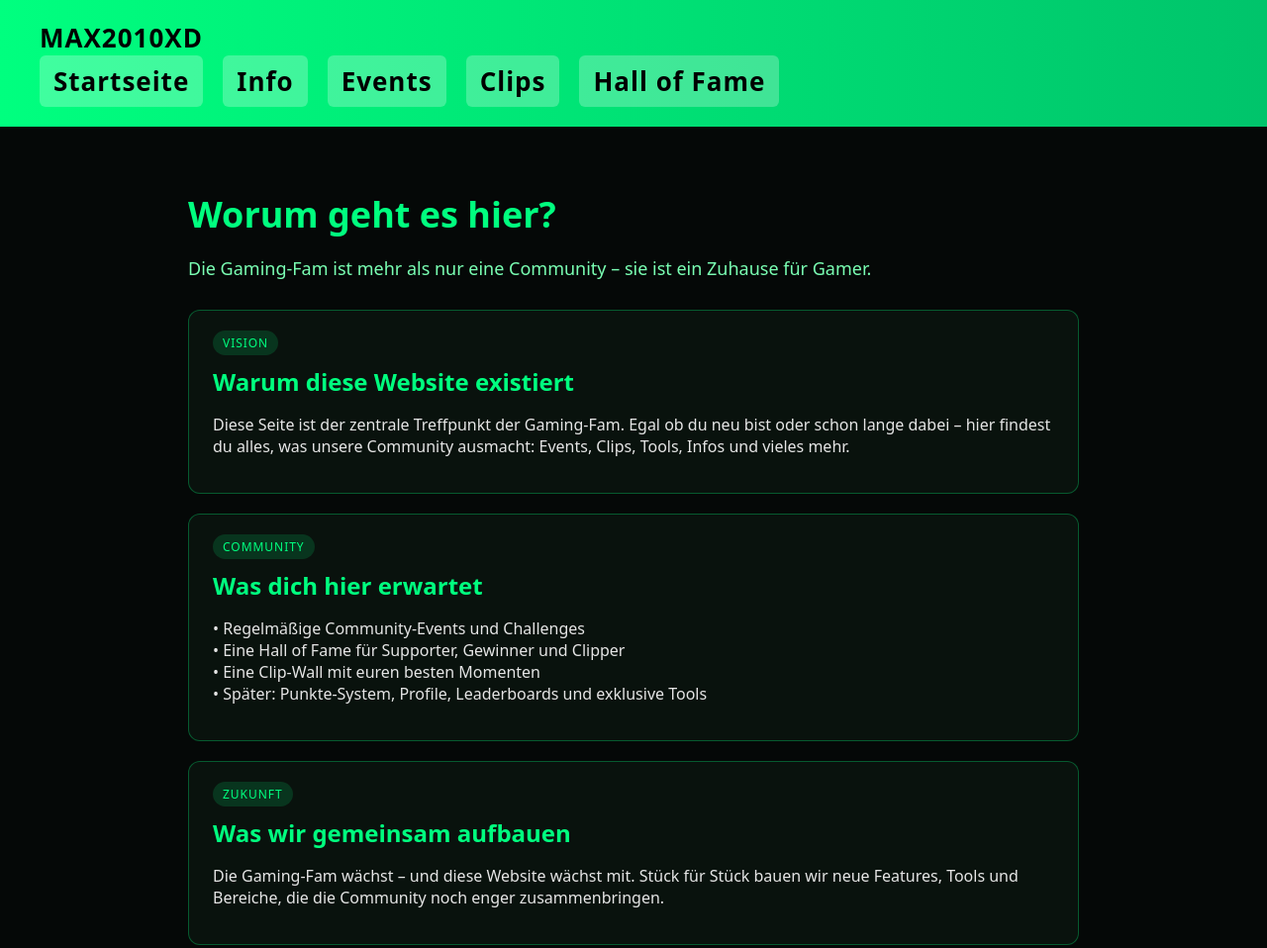
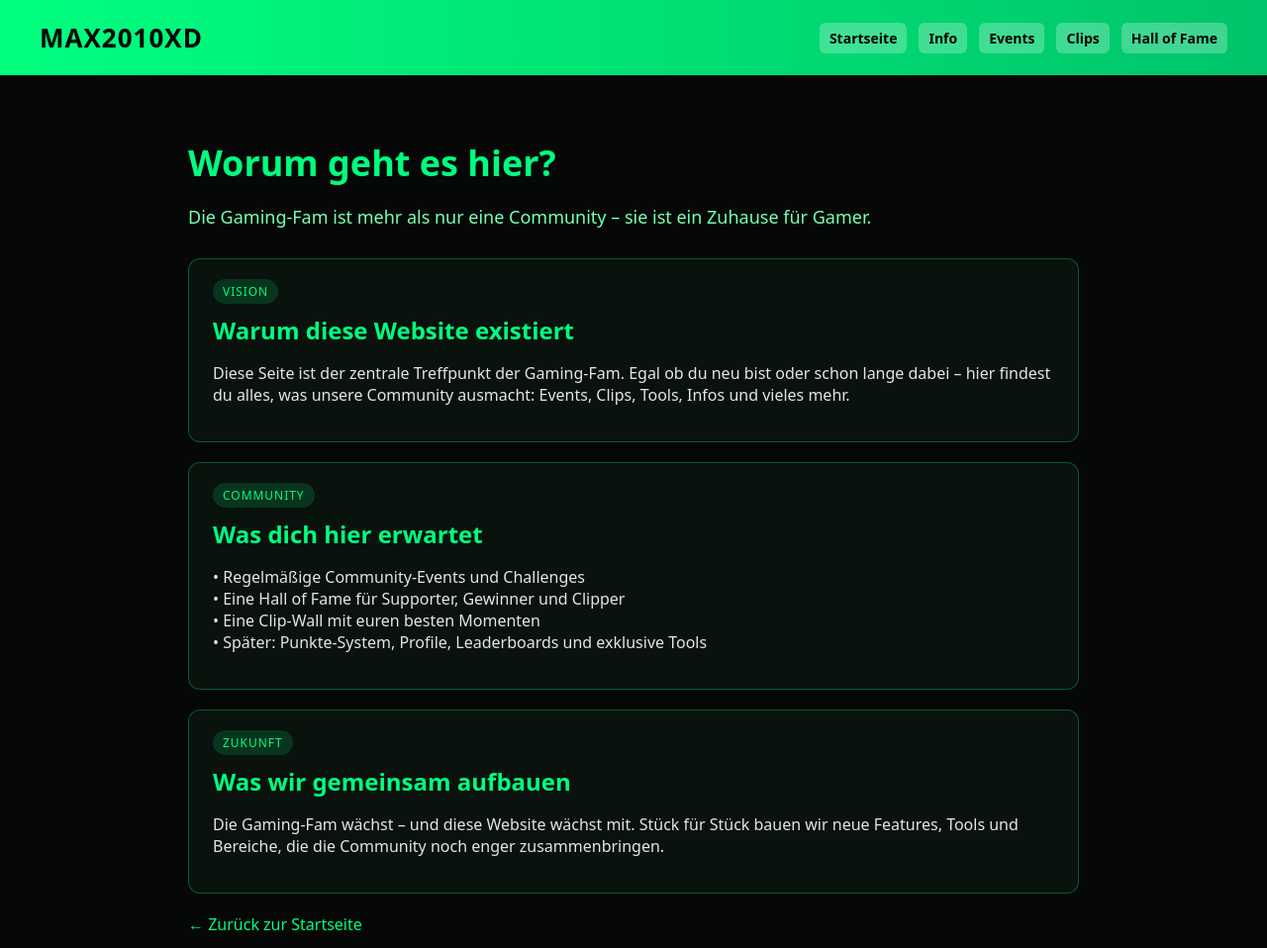
Before and after one commit to MAX2010XD-Pixel/MAX2010XD-Website, a plain HTML site: page info.html in a window 1280 px wide. Shown: the top 958 px of the page at 99% size. Drawn offline with Linux system fonts and the light colour scheme.

Commit message:
Update info.html

```diff
--- a/info.html
+++ b/info.html
@@ -4,6 +4,7 @@
   <meta charset="UTF-8">
   <title>Gaming-Fam – Info</title>
   <style>
+
     body {
       margin: 0;
       font-family: system-ui, sans-serif;
@@ -13,12 +14,18 @@
 
     header {
       padding: 20px 40px;
-      background: linear-gradient(90deg, #00ff7f, #00c46b);
-      font-weight: bold;
-      font-size: 26px;
-      letter-spacing: 1px;
-      color: #000;
+  background: linear-gradient(90deg, #00ff7f, #00c46b);
+  display: flex;
+  align-items: center;
+  justify-content: space-between;
+  color: #000;
+  font-weight: bold;
     }
+
+    .brand {
+  font-size: 26px;
+  letter-spacing: 1px;
+}
 
     main {
       padding: 40px;
@@ -71,18 +78,18 @@
     }
     nav {
   display: flex;
-  gap: 20px;
-  align-items: center;
+  gap: 12px;
 }
 
 nav a {
   color: #000;
   font-weight: bold;
   text-decoration: none;
-  padding: 8px 14px;
+  padding: 6px 10px;
   border-radius: 6px;
   background: rgba(255, 255, 255, 0.25);
   transition: 0.2s;
+  font-size: 14px;
 }
 
 nav a:hover {
```
